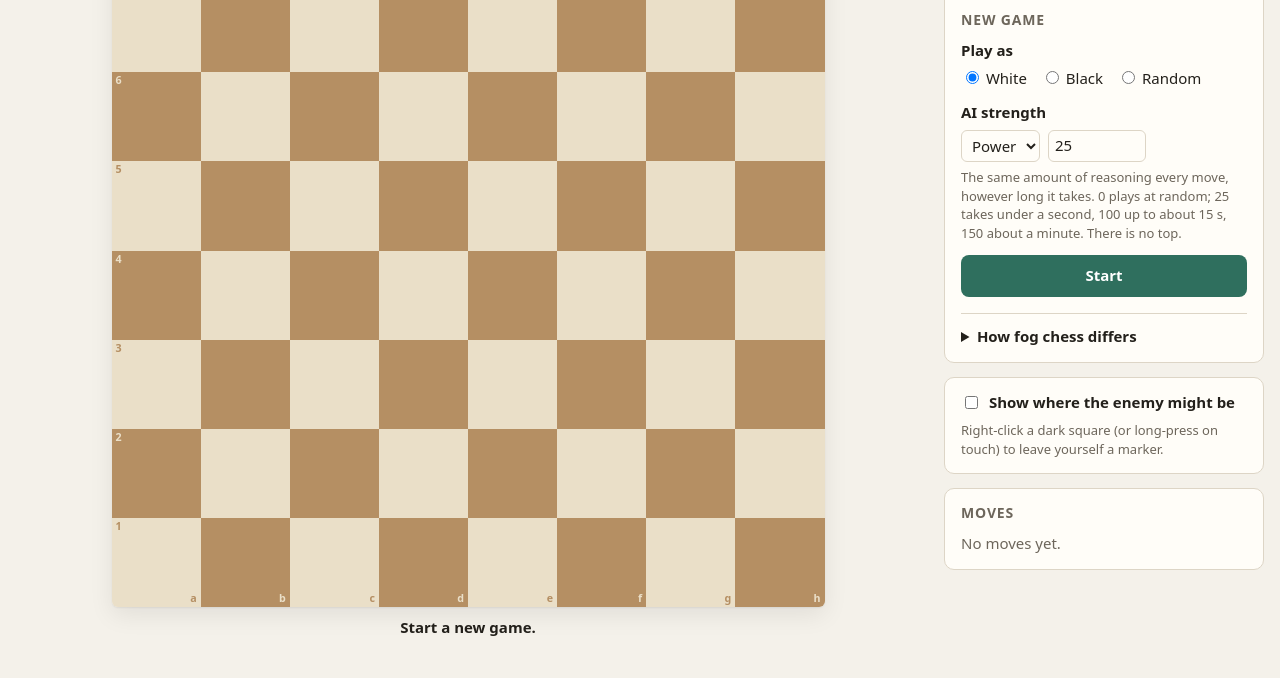
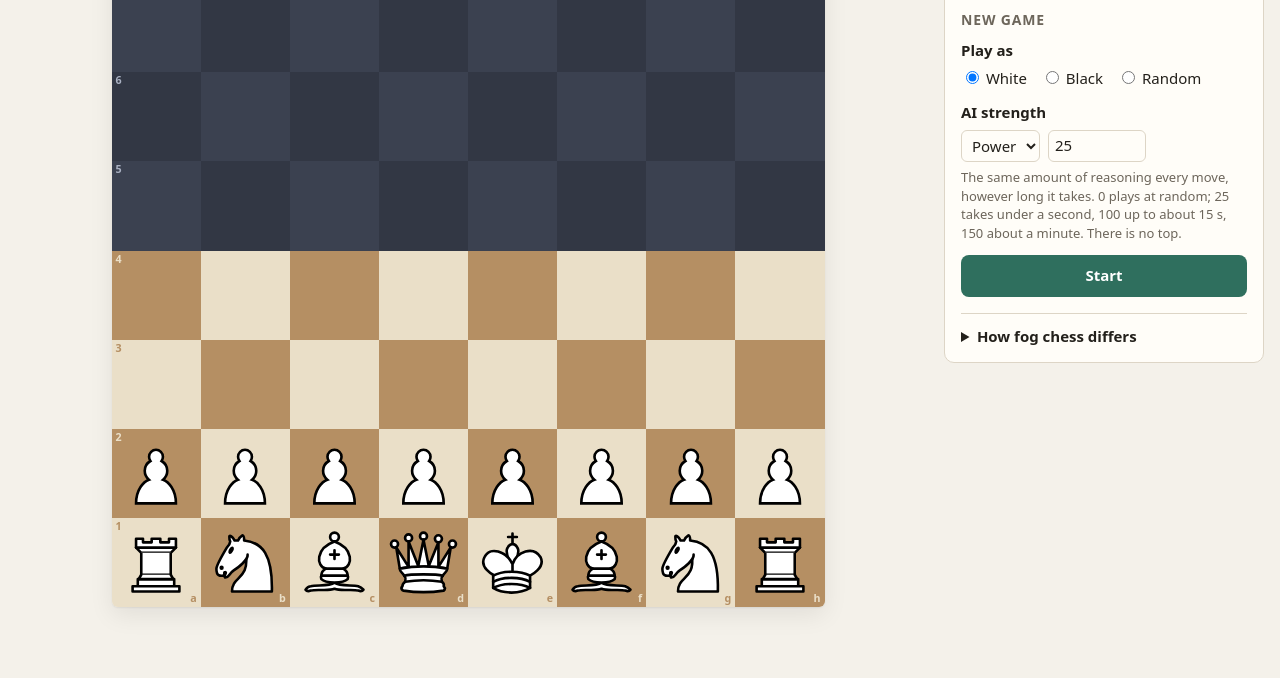
Before and after one commit to opowell/fog-chess, a website: page apps/fog-chess/index.html in a window 1280 px wide. Shown: the part 122-800 px from the top of the page. Drawn offline with Linux system fonts and the light colour scheme.

Commit message:
Preview the chosen side's starting board before a game
Before a game the board shows the start as the chosen side will see it, with
fog over the enemy half (the whole board for Random). The fog and moves cards
show only while a game is on.

Co-Authored-By: Claude Opus 5.5 <noreply@anthropic.com>

```diff
--- a/apps/fog-chess/index.html
+++ b/apps/fog-chess/index.html
@@ -105,7 +105,7 @@
         </div>
       </section>
 
-      <div class="card">
+      <div id="fog-card" class="card" hidden>
         <label class="toggle">
           <input id="show-belief" type="checkbox">
           <span>Show where the enemy might be</span>
@@ -114,7 +114,7 @@
         <p class="note">Right-click a dark square (or long-press on touch) to leave yourself a marker.</p>
       </div>
 
-      <div class="card">
+      <div id="moves-card" class="card" hidden>
         <h2>Moves</h2>
         <ol id="moves" class="moves"></ol>
       </div>
--- a/apps/fog-chess/main.js
+++ b/apps/fog-chess/main.js
@@ -44,7 +44,32 @@ async function api(path, options = {}) {
 }
 
 const pieceSrc = (color, type) => `pieces/${color[0]}${PIECE_FILE[type]}.svg`;
-const orientation = () => (view?.humanColor === 'black' ? 'black' : 'white');
+const orientation = () => ((view ?? setupView()).humanColor === 'black' ? 'black' : 'white');
+
+// Before a game, the board previews the start as the chosen side will see it:
+// its own pieces, and fog over the half the enemy starts in. Random could be
+// either side, so it shows the whole board.
+const START_RANK = { R: 'rook', N: 'knight', B: 'bishop', Q: 'queen', K: 'king' };
+function setupView() {
+  const color = document.querySelector('#new-game input[name="color"]:checked')?.value ?? 'white';
+  const sides = color === 'random' ? ['white', 'black'] : [color];
+  const board = {};
+  for (const side of sides) {
+    const [back, front] = side === 'white' ? [1, 2] : [8, 7];
+    [...'RNBQKBNR'].forEach((letter, i) => {
+      board[FILES[i] + back] = { color: side, type: START_RANK[letter] };
+      board[FILES[i] + front] = { color: side, type: 'pawn' };
+    });
+  }
+  const ranks = color === 'black' ? [5, 6, 7, 8] : [1, 2, 3, 4];
+  return {
+    humanColor: color === 'black' ? 'black' : 'white',
+    board,
+    visible: ranks.flatMap(rank => [...FILES].map(file => file + rank)),
+    revealed: color === 'random',
+    legal: [],
+  };
+}
 
 function squaresInOrder() {
   const ranks = orientation() === 'white' ? [8, 7, 6, 5, 4, 3, 2, 1] : [1, 2, 3, 4, 5, 6, 7, 8];
@@ -63,11 +88,12 @@ function render() {
 }
 
 // Setting up a game and playing one are separate modes: while a game is on,
-// the setup card (title, new-game form, rules) gives way to the in-game card.
+// the setup card (title, new-game form, rules) gives way to the in-game cards.
 function renderPanels() {
   const playing = !!view && !view.result;
   $('setup').hidden = playing;
   $('in-game').hidden = !playing;
+  $('fog-card').hidden = $('moves-card').hidden = !playing;
   if (playing) {
     const { mode, power, timeMs } = view.strength ?? {};
     const ai = mode === 'time' ? `AI time ${timeMs} ms a move` : mode === 'power' ? `AI power ${power}` : null;
@@ -81,9 +107,9 @@ const pastPly = () => (plyShown === null ? null : view?.history?.[plyShown] ?? n
 
 function renderBoard() {
   const past = pastPly();
-  const shown = past ?? view;
-  const visible = new Set(shown?.visible ?? []);
-  const legal = past ? [] : view?.legal ?? [];
+  const shown = past ?? view ?? setupView();
+  const visible = new Set(shown.visible);
+  const legal = past ? [] : shown.legal;
   const targets = new Set(selected ? legal.filter(m => m.from === selected).map(m => m.to) : []);
   const movable = new Set(legal.map(m => m.from));
   const order = squaresInOrder();
@@ -94,8 +120,8 @@ function renderBoard() {
     const file = sq[0];
     const rank = Number(sq[1]);
     const isDark = (FILES.indexOf(file) + rank) % 2 === 0;
-    const fogged = !!shown && !shown.revealed && !visible.has(sq);
-    const piece = shown?.board[sq];
+    const fogged = !shown.revealed && !visible.has(sq);
+    const piece = shown.board[sq];
 
     const cell = document.createElement('button');
     cell.type = 'button';
@@ -109,7 +135,7 @@ function renderBoard() {
     if (sq === selected) cell.classList.add('selected');
     if (drag?.ghost && sq === drag.from) cell.classList.add('drag-from');
     if (drag?.ghost && sq === drag.over) cell.classList.add('drag-over');
-    if (shown?.lastMove && (sq === shown.lastMove.from || sq === shown.lastMove.to)) cell.classList.add('last');
+    if (shown.lastMove && (sq === shown.lastMove.from || sq === shown.lastMove.to)) cell.classList.add('last');
     if (!past && flashes.includes(sq)) cell.classList.add('flash');
 
     let label = sq;
@@ -119,7 +145,7 @@ function renderBoard() {
     } else if (fogged && ghosts.has(sq)) {
       cell.append(img(pieceSrc(view.aiColor, ghosts.get(sq)), 'piece ghost'));
       label += `, hidden, on the analysis board: ${ghosts.get(sq)}`;
-    } else if (fogged && !past && markers[sq]) {
+    } else if (fogged && view && !past && markers[sq]) {
       cell.append(img(pieceSrc(view.aiColor, markers[sq]), 'piece marker'));
       label += `, hidden, your marker: ${markers[sq]}`;
     } else if (fogged) {
@@ -181,7 +207,7 @@ function resultText(result) {
 
 function renderStatus() {
   statusEl.classList.remove('thinking');
-  if (!view) { statusEl.textContent = 'Start a new game.'; return; }
+  if (!view) { statusEl.textContent = ''; return; }
   if (pastPly()) { statusEl.textContent = historyText(); return; }
   const news = view.events.map(eventText).filter(Boolean).join(' ');
   if (view.result) {
@@ -830,6 +856,14 @@ $('new-game').addEventListener('submit', e => {
   newGame(color, strength()).catch(error => { statusEl.textContent = error.message; });
 });
 
+// Picking a side previews it. A finished game's board gives way to the preview
+// too, since the setup card is already asking about the next one.
+$('new-game').addEventListener('change', e => {
+  if (e.target.name !== 'color' || playing()) return;
+  if (view) { view = null; belief = null; markers = {}; selected = null; }
+  render();
+});
+
 $('resign').addEventListener('click', resign);
 
 $('an-on').addEventListener('click', () => setAnalysisOn(true));
```
